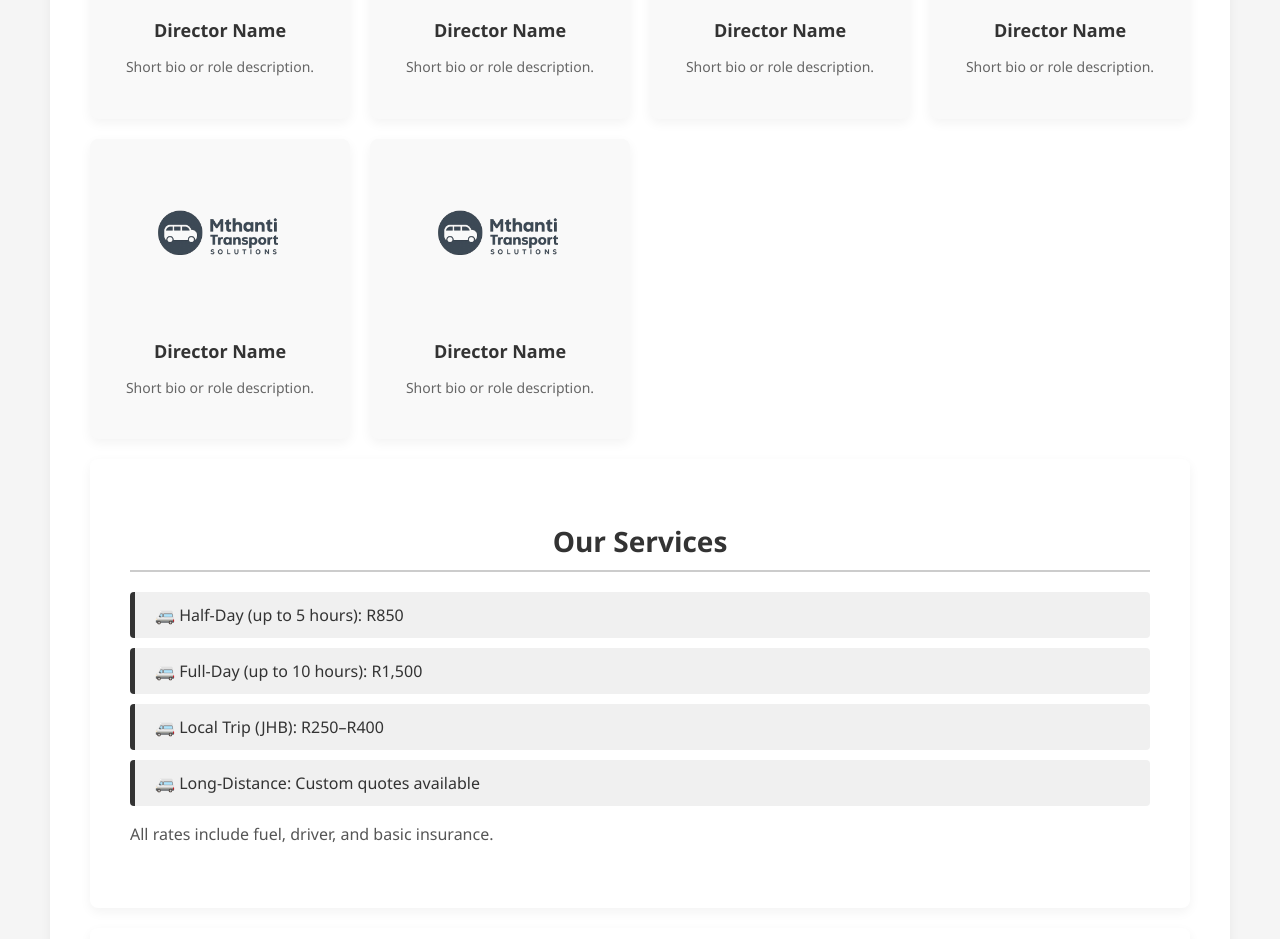
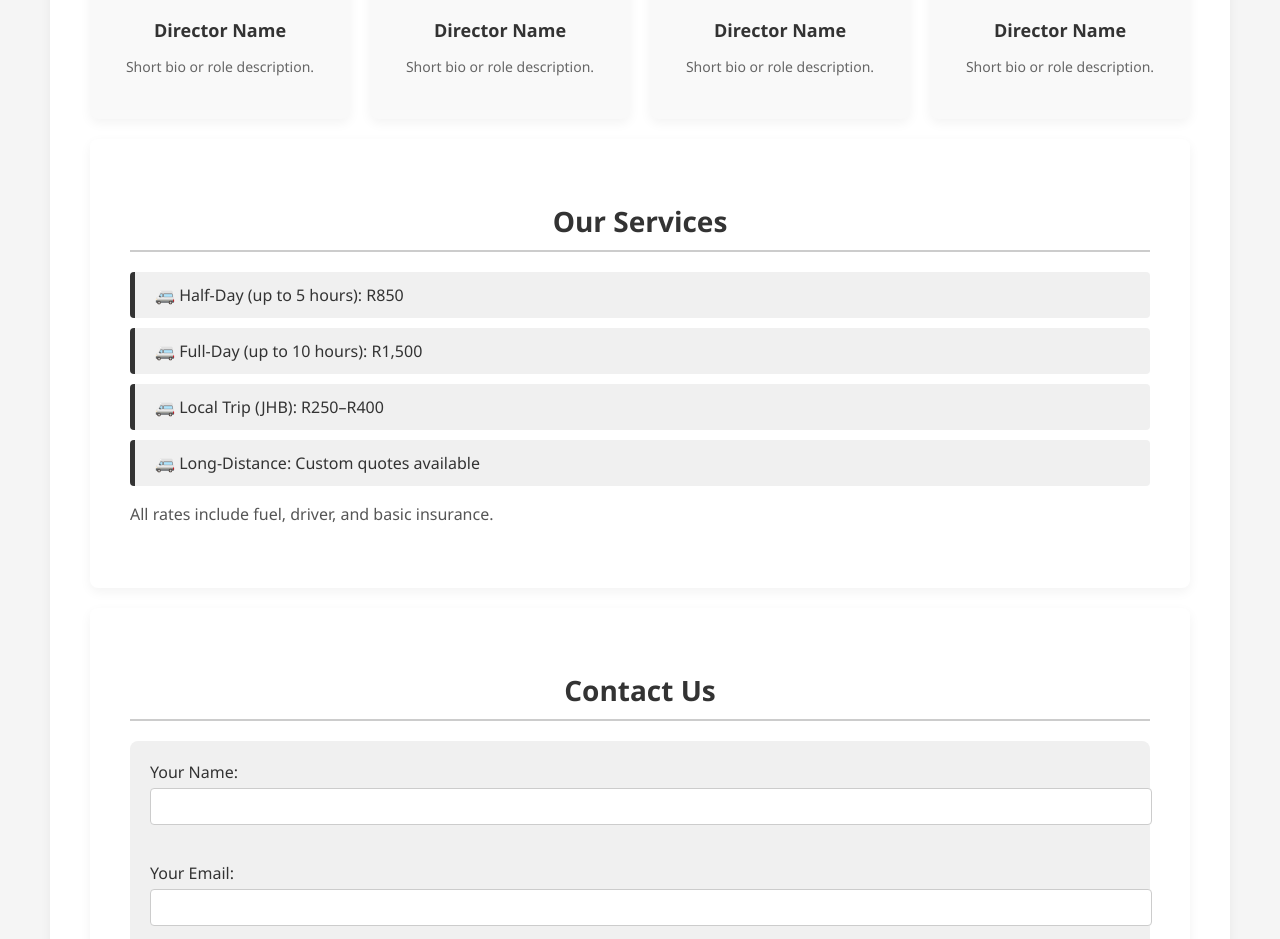
Before and after one commit to mxolisimthanti/Car-Transportation, a plain HTML site: page index.html in a window 1280 px wide. Shown: the part 1220-2159 px from the top of the page. Drawn offline with Linux system fonts and the light colour scheme.

Commit message:
Update index.html

```diff
--- a/index.html
+++ b/index.html
@@ -75,16 +75,6 @@
     <h4>Director Name</h4>
     <p>Short bio or role description.</p>
   </div>
-  <div class="team-member">
-    <img src="Copilot_20251017_151009.png" alt="Director 5" />
-    <h4>Director Name</h4>
-    <p>Short bio or role description.</p>
-  </div>
-  <div class="team-member">
-    <img src="Copilot_20251017_151009.png" alt="Director 6" />
-    <h4>Director Name</h4>
-    <p>Short bio or role description.</p>
-  </div>
 </div>
 
 
```
